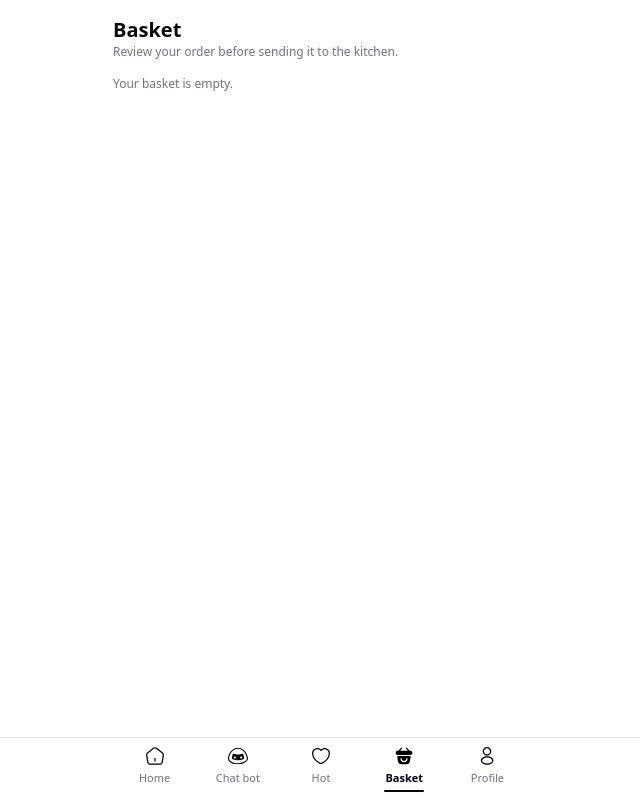
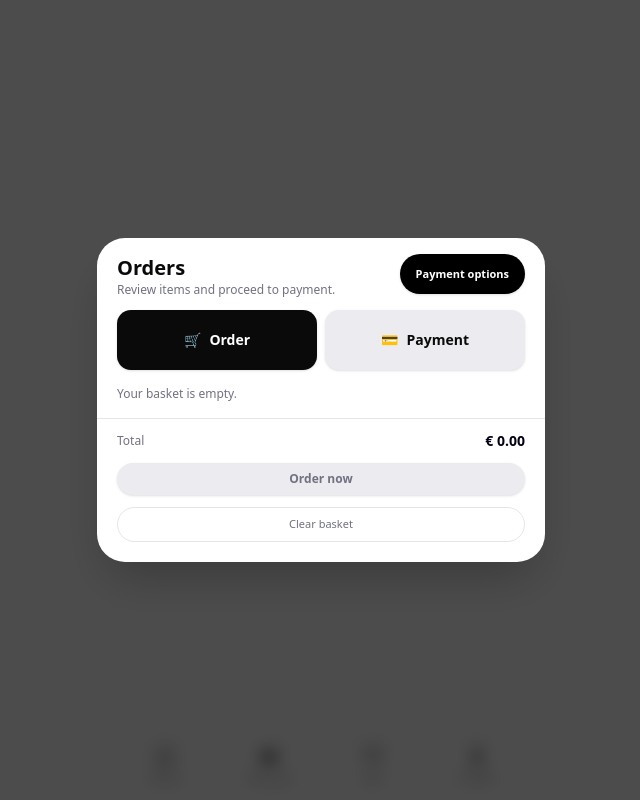
Before and after one commit to KhaledJawan/menux, a Next.js app: page /basket in a window 1280 px wide. Shown: the whole page, without its empty margins (319-959 px from the left). Built offline with nearby package versions, Linux system fonts and the light colour scheme.

Commit message:
last update

```diff
--- a/app/basket/page.tsx
+++ b/app/basket/page.tsx
@@ -1,24 +1,81 @@
 "use client";
 
 import { useCart } from "@/components/cart-context";
+import { useState } from "react";
 
 export default function BasketPage() {
-  const { items, updateQuantity, removeItem, total, clearCart } = useCart();
+  const {
+    items,
+    orderedItems,
+    updateQuantity,
+    removeItem,
+    total,
+    clearCart,
+    placeOrder,
+  } = useCart();
+  const [activeTab, setActiveTab] = useState<"order" | "payment">("order");
+
+  const orderDisabled = items.length === 0;
+  const paymentDisabled = orderedItems.length === 0;
+  const tabItems = activeTab === "order" ? items : orderedItems;
+  const tabTotal =
+    activeTab === "order"
+      ? total
+      : orderedItems.reduce((sum, i) => sum + i.price * i.quantity, 0);
+
+  const handlePlaceOrder = () => {
+    if (orderDisabled) return;
+    placeOrder();
+    setActiveTab("payment");
+  };
 
   return (
-    <div className="space-y-4">
-      <header>
-        <h1 className="text-xl font-semibold text-foreground">Basket</h1>
+    <div className="fixed inset-0 z-30 flex items-center justify-center bg-black/70 px-4 backdrop-blur">
+      <div className="flex max-h-[90vh] w-full max-w-md flex-col overflow-hidden rounded-[28px] bg-card shadow-2xl">
+        <div className="flex items-start justify-between gap-2 px-5 pt-4">
+          <div>
+            <h1 className="text-xl font-semibold text-foreground">Orders</h1>
             <p className="text-xs text-muted-foreground">
-          Review your order before sending it to the kitchen.
+              Review items and proceed to payment.
             </p>
-      </header>
+          </div>
+          <button className="inline-flex h-10 items-center justify-center rounded-full bg-black px-4 text-[11px] font-semibold text-white shadow-sm transition hover:bg-black/80">
+            Payment options
+          </button>
+        </div>
 
-      <section className="space-y-2">
-        {items.length === 0 && (
-          <p className="text-xs text-muted-foreground">Your basket is empty.</p>
+        <div className="flex w-full gap-2 px-5 pt-3 text-xs">
+          {[
+            { id: "order", label: "Order", icon: "🛒" },
+            { id: "payment", label: "Payment", icon: "💳" },
+          ].map((tab) => {
+            const active = activeTab === tab.id;
+            return (
+              <button
+                key={tab.id}
+                onClick={() => setActiveTab(tab.id as "order" | "payment")}
+                className={`flex h-[60px] min-w-[60px] flex-1 items-center justify-center gap-2 rounded-[14px] px-4 text-sm font-semibold shadow-sm transition ${
+                  active
+                    ? "bg-foreground text-background"
+                    : "bg-muted text-foreground"
+                }`}
+              >
+                <span>{tab.icon}</span>
+                <span>{tab.label}</span>
+              </button>
+            );
+          })}
+        </div>
+
+        <div className="flex-1 space-y-3 overflow-y-auto px-5 py-4">
+          {tabItems.length === 0 && (
+            <p className="text-xs text-muted-foreground">
+              {activeTab === "order"
+                ? "Your basket is empty."
+                : "No orders placed yet."}
+            </p>
           )}
-        {items.map((item) => (
+          {tabItems.map((item) => (
             <article
               key={item.id}
               className="flex items-center justify-between rounded-2xl border border-border bg-card px-3 py-2 shadow-[0px_4px_20px_0px_rgba(0,0,0,0.08)]"
@@ -29,6 +86,7 @@ export default function BasketPage() {
                   € {item.price.toFixed(2)} each
                 </p>
               </div>
+              {activeTab === "order" ? (
                 <div className="flex items-center gap-2">
                   <button
                     onClick={() =>
@@ -54,29 +112,56 @@ export default function BasketPage() {
                     Remove
                   </button>
                 </div>
+              ) : (
+                <span className="text-xs font-semibold text-primary">
+                  x{item.quantity}
+                </span>
+              )}
             </article>
           ))}
-      </section>
+        </div>
 
-      {items.length > 0 && (
-        <div className="space-y-3 border-t border-border pt-3">
+        <div className="space-y-3 border-t border-border px-5 pb-5 pt-3">
           <div className="flex items-center justify-between text-sm">
             <span className="text-xs text-muted-foreground">Total</span>
             <span className="text-sm font-semibold text-primary">
-              € {total.toFixed(2)}
+              € {tabTotal.toFixed(2)}
             </span>
           </div>
-          <button className="w-full rounded-full bg-primary py-2 text-xs font-semibold text-primary-foreground shadow-sm transition hover:bg-primary/90">
-            Order now (demo)
+          {activeTab === "order" ? (
+            <button
+              onClick={handlePlaceOrder}
+              disabled={orderDisabled}
+              className={`w-full rounded-full py-2 text-xs font-semibold shadow-sm transition ${
+                orderDisabled
+                  ? "bg-muted text-muted-foreground"
+                  : "bg-primary text-primary-foreground hover:bg-primary/90"
+              }`}
+            >
+              Order now
             </button>
+          ) : (
+            <button
+              disabled={paymentDisabled}
+              className={`w-full rounded-full py-2 text-xs font-semibold shadow-sm transition ${
+                paymentDisabled
+                  ? "bg-muted text-muted-foreground"
+                  : "bg-primary text-primary-foreground hover:bg-primary/90"
+              }`}
+            >
+              Pay now
+            </button>
+          )}
+          {activeTab === "order" && (
             <button
               onClick={clearCart}
               className="w-full rounded-full border border-border py-2 text-[11px] font-medium text-muted-foreground hover:border-destructive hover:text-destructive"
             >
               Clear basket
             </button>
+          )}
         </div>
-      )}
+      </div>
     </div>
   );
 }
--- a/app/hot/page.tsx
+++ b/app/hot/page.tsx
@@ -6,6 +6,7 @@ import { useCart } from "@/components/cart-context";
 import Image from "next/image";
 import { useState } from "react";
 import { X } from "lucide-react";
+import hotIds from "@/menuitems/hot.json";
 
 export default function HotPage() {
   const { addItem } = useCart();
@@ -13,7 +14,8 @@ export default function HotPage() {
   const [selectedSize, setSelectedSize] = useState<string>("normal");
   const [note, setNote] = useState("");
   const [quantity, setQuantity] = useState(1);
-  const hotItems = menuItems.filter((i) => i.hot);
+  const hotSet = new Set((hotIds as string[]) || []);
+  const hotItems = menuItems.filter((i) => hotSet.has(i.id));
 
   const openItem = (item: MenuItem) => {
     setSelectedItem(item);
--- a/app/page.tsx
+++ b/app/page.tsx
@@ -6,7 +6,7 @@ import { useCart } from "@/components/cart-context";
 import Image from "next/image";
 import { useMemo, useState } from "react";
 import type { LucideIcon } from "lucide-react";
-import { ArrowLeft, CupSoda, Gift, Utensils, X } from "lucide-react";
+import { ArrowLeft, CupSoda, IceCream, Utensils, X } from "lucide-react";
 import categoriesData from "@/menuitems/categories.json";
 
 const tabs: {
@@ -16,7 +16,7 @@ const tabs: {
 }[] = [
   { id: "drink", label: "Drinks", icon: CupSoda },
   { id: "food", label: "Food", icon: Utensils },
-  { id: "other", label: "Starters & Desserts", icon: Gift },
+  { id: "other", label: "Starters & Desserts", icon: IceCream },
 ];
 
 export default function HomePage() {
--- a/components/bill-button.tsx
+++ b/components/bill-button.tsx
@@ -6,7 +6,30 @@ import { useCart } from "./cart-context";
 
 export default function BillButton() {
   const [open, setOpen] = useState(false);
-  const { items, total } = useCart();
+  const [activeTab, setActiveTab] = useState<"order" | "payment">("order");
+  const {
+    items,
+    orderedItems,
+    updateQuantity,
+    removeItem,
+    total,
+    placeOrder,
+    clearCart,
+  } = useCart();
+
+  const orderDisabled = items.length === 0;
+  const paymentDisabled = orderedItems.length === 0;
+  const tabItems = activeTab === "order" ? items : orderedItems;
+  const tabTotal =
+    activeTab === "order"
+      ? total
+      : orderedItems.reduce((sum, i) => sum + i.price * i.quantity, 0);
+
+  const handlePlaceOrder = () => {
+    if (orderDisabled) return;
+    placeOrder();
+    setActiveTab("payment");
+  };
 
   return (
     <>
@@ -27,39 +50,160 @@ export default function BillButton() {
       </button>
 
       {open && (
-        <div className="fixed inset-0 z-30 flex items-center justify-center bg-black/70 px-4">
-          <div className="w-full max-w-md rounded-2xl bg-card p-4 shadow-xl">
-            <div className="mb-2 flex items-center justify-between">
-              <h2 className="text-sm font-semibold text-foreground">Current Bill</h2>
+        <div className="fixed inset-0 z-40 flex items-center justify-center bg-black/70 px-4 backdrop-blur">
+          <div className="flex max-h-[90vh] w-full max-w-md flex-col overflow-hidden rounded-[28px] bg-card shadow-2xl">
+            <div className="flex items-start justify-between gap-2 px-5 pt-4">
+              <div>
+                <h2 className="text-lg font-semibold text-foreground">Orders</h2>
+                <p className="text-xs text-muted-foreground">
+                  Review items and proceed to payment.
+                </p>
+              </div>
               <button
                 onClick={() => setOpen(false)}
-                className="text-xs text-muted-foreground hover:text-foreground"
+                className="inline-flex h-9 w-9 items-center justify-center rounded-full bg-black/80 text-xs font-semibold text-white shadow-sm transition hover:bg-black"
               >
-                Close
+                ✕
               </button>
             </div>
-            <div className="max-h-72 space-y-2 overflow-y-auto text-sm">
-              {items.length === 0 && (
-                <p className="text-xs text-muted-foreground">No items in your bill yet.</p>
+
+            <div className="flex w-full gap-2 px-5 pt-3 text-xs">
+            {[
+              {
+                id: "order",
+                label: "Order",
+                icon: "/icons/bold/bag-happy.svg",
+              },
+              {
+                id: "payment",
+                label: "Payment",
+                icon: "/icons/bold/receipt-text.svg",
+              },
+            ].map((tab) => {
+              const active = activeTab === tab.id;
+              return (
+                <button
+                  key={tab.id}
+                  onClick={() => setActiveTab(tab.id as "order" | "payment")}
+                  className={`flex h-[60px] min-w-[60px] flex-1 items-center justify-center gap-2 rounded-[14px] px-4 text-sm font-semibold shadow-sm transition ${
+                    active
+                      ? "bg-foreground text-background"
+                      : "bg-muted text-foreground"
+                  }`}
+                >
+                  <Image
+                    src={tab.icon}
+                    alt={tab.label}
+                    width={20}
+                    height={20}
+                    className={`h-5 w-5 ${active ? "invert" : ""}`}
+                  />
+                  <span>{tab.label}</span>
+                </button>
+              );
+            })}
+            </div>
+
+            <div className="flex-1 space-y-3 overflow-y-auto px-5 py-4">
+              {tabItems.length === 0 && (
+                <p className="text-xs text-muted-foreground">
+                  {activeTab === "order"
+                    ? "Your basket is empty."
+                    : "No orders placed yet."}
+                </p>
               )}
-              {items.map((item) => (
-                <div
+              {tabItems.map((item) => (
+                <article
                   key={item.id}
-                  className="flex items-center justify-between rounded-lg bg-muted px-3 py-2"
+                  className="flex items-center justify-between rounded-2xl border border-border bg-card px-3 py-2 shadow-[0px_4px_20px_0px_rgba(0,0,0,0.08)]"
                 >
-                  <div>
-                    <p className="text-xs font-medium text-foreground">{item.name}</p>
-                    <p className="text-[11px] text-muted-foreground">x{item.quantity}</p>
+                  <div className="flex-1">
+                    <p className="text-sm font-semibold text-foreground">
+                      {item.name}
+                    </p>
+                    <p className="text-[11px] text-muted-foreground">
+                      € {item.price.toFixed(2)} each
+                    </p>
                   </div>
-                  <p className="text-xs font-semibold text-primary">
-                    € {(item.price * item.quantity).toFixed(2)}
-                  </p>
-                </div>
+                  {activeTab === "order" ? (
+                    <div className="flex items-center gap-2">
+                      <button
+                        onClick={() =>
+                          updateQuantity(item.id, Math.max(0, item.quantity - 1))
+                        }
+                        className="flex h-6 w-6 items-center justify-center rounded-full bg-muted text-xs text-foreground"
+                      >
+                        -
+                      </button>
+                      <span className="w-6 text-center text-xs text-foreground">
+                        {item.quantity}
+                      </span>
+                      <button
+                        onClick={() => updateQuantity(item.id, item.quantity + 1)}
+                        className="flex h-6 w-6 items-center justify-center rounded-full bg-primary text-xs font-semibold text-primary-foreground"
+                      >
+                        +
+                      </button>
+                      <button
+                        onClick={() => removeItem(item.id)}
+                        className="text-[11px] text-muted-foreground hover:text-destructive"
+                      >
+                        Remove
+                      </button>
+                    </div>
+                  ) : (
+                    <span className="text-xs font-semibold text-primary">
+                      x{item.quantity}
+                    </span>
+                  )}
+                </article>
               ))}
             </div>
-            <div className="mt-3 flex items-center justify-between border-t border-border pt-3 text-sm">
-              <span className="text-xs text-muted-foreground">Total</span>
-              <span className="text-sm font-semibold text-primary">€ {total.toFixed(2)}</span>
+
+            <div className="space-y-3 border-t border-border px-5 pb-5 pt-3">
+              <div className="flex items-center justify-between text-sm">
+                <span className="text-xs text-muted-foreground">Total</span>
+                <span className="text-sm font-semibold text-primary">
+                  € {tabTotal.toFixed(2)}
+                </span>
+              </div>
+              {activeTab === "order" ? (
+                <button
+                  onClick={handlePlaceOrder}
+                  disabled={orderDisabled}
+                  className={`w-full rounded-[16px] py-3 text-sm font-semibold shadow-sm transition ${
+                    orderDisabled
+                      ? "bg-muted text-muted-foreground"
+                      : "bg-primary text-primary-foreground hover:bg-primary/90"
+                  }`}
+                >
+                  Order now
+                </button>
+              ) : (
+                <button
+                  disabled={paymentDisabled}
+                  className={`w-full rounded-[16px] py-3 text-sm font-semibold shadow-sm transition ${
+                    paymentDisabled
+                      ? "bg-muted text-muted-foreground"
+                      : "bg-primary text-primary-foreground hover:bg-primary/90"
+                  }`}
+                >
+                  Pay now
+                </button>
+              )}
+              {activeTab === "order" && (
+                <button
+                  onClick={clearCart}
+                  className="w-full rounded-full border border-border py-2 text-[11px] font-medium text-muted-foreground hover:border-destructive hover:text-destructive"
+                >
+                  Clear basket
+                </button>
+              )}
+              {activeTab === "payment" && (
+                <button className="w-full rounded-full border border-border py-2 text-[11px] font-medium text-muted-foreground hover:border-foreground hover:text-foreground">
+                  Payment options
+                </button>
+              )}
             </div>
           </div>
         </div>
--- a/components/bottom-nav.tsx
+++ b/components/bottom-nav.tsx
@@ -7,14 +7,13 @@ import Image from "next/image";
 type NavItem = {
   href: string;
   label: string;
-  name: "home" | "bot" | "hot" | "basket" | "profile";
+  name: "home" | "bot" | "hot" | "profile";
 };
 
 const items: NavItem[] = [
   { href: "/", label: "Home", name: "home" },
   { href: "/chatbot", label: "Chat bot", name: "bot" },
   { href: "/hot", label: "Hot", name: "hot" },
-  { href: "/basket", label: "Basket", name: "basket" },
   { href: "/profile", label: "Profile", name: "profile" },
 ];
 
@@ -33,10 +32,6 @@ const ICON_PATHS: Record<
   hot: {
     active: "/icons/bold/heart.svg",
     inactive: "/icons/outline/heart.svg",
-  },
-  basket: {
-    active: "/icons/bold/bag-happy.svg",
-    inactive: "/icons/outline/bag-happy.svg",
   },
   profile: {
     active: "/icons/bold/frame.svg",
--- a/components/cart-context.tsx
+++ b/components/cart-context.tsx
@@ -11,10 +11,13 @@ export type CartItem = {
 
 type CartContextType = {
   items: CartItem[];
+  orderedItems: CartItem[];
   addItem: (item: Omit<CartItem, "quantity">) => void;
   removeItem: (id: string) => void;
   updateQuantity: (id: string, quantity: number) => void;
   clearCart: () => void;
+  placeOrder: () => void;
+  clearOrders: () => void;
   total: number;
 };
 
@@ -22,6 +25,7 @@ const CartContext = createContext<CartContextType | undefined>(undefined);
 
 export function CartProvider({ children }: { children: ReactNode }) {
   const [items, setItems] = useState<CartItem[]>([]);
+  const [orderedItems, setOrderedItems] = useState<CartItem[]>([]);
 
   const addItem = (item: Omit<CartItem, "quantity">) => {
     setItems((prev) => {
@@ -49,6 +53,14 @@ export function CartProvider({ children }: { children: ReactNode }) {
 
   const clearCart = () => setItems([]);
 
+  const placeOrder = () => {
+    if (items.length === 0) return;
+    setOrderedItems((prev) => [...prev, ...items]);
+    setItems([]);
+  };
+
+  const clearOrders = () => setOrderedItems([]);
+
   const total = useMemo(
     () => items.reduce((sum, i) => sum + i.price * i.quantity, 0),
     [items]
@@ -56,10 +68,13 @@ export function CartProvider({ children }: { children: ReactNode }) {
 
   const value: CartContextType = {
     items,
+    orderedItems,
     addItem,
     removeItem,
     updateQuantity,
     clearCart,
+    placeOrder,
+    clearOrders,
     total,
   };
 
--- /dev/null
+++ b/menuitems/hot.json
@@ -0,0 +1,18 @@
+[
+  "mineralwasser-still",
+  "cola",
+  "cappuccino",
+  "latte-macchiato",
+  "pils",
+  "riesling",
+  "aperol-spritz",
+  "mojito",
+  "bruschetta",
+  "caesar",
+  "pizza-margherita",
+  "spaghetti-bolognese",
+  "schnitzel",
+  "lachsfilet",
+  "tiramisu",
+  "veggie-burger"
+]
```
Lines whose indentation alone changed are shown as unchanged.
